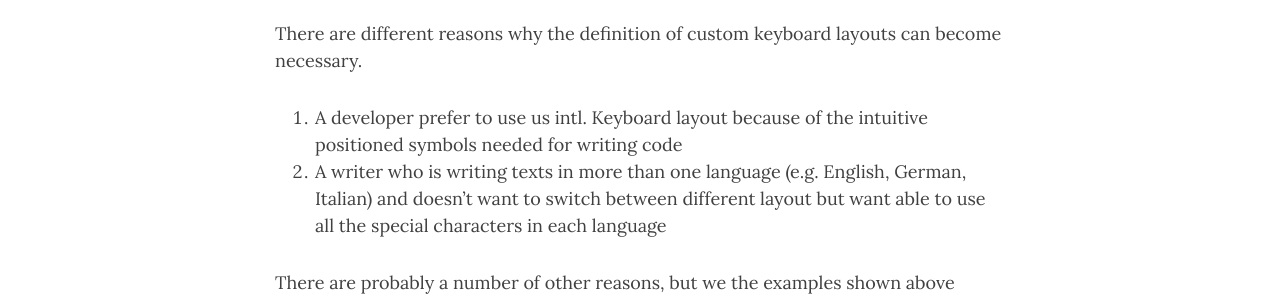
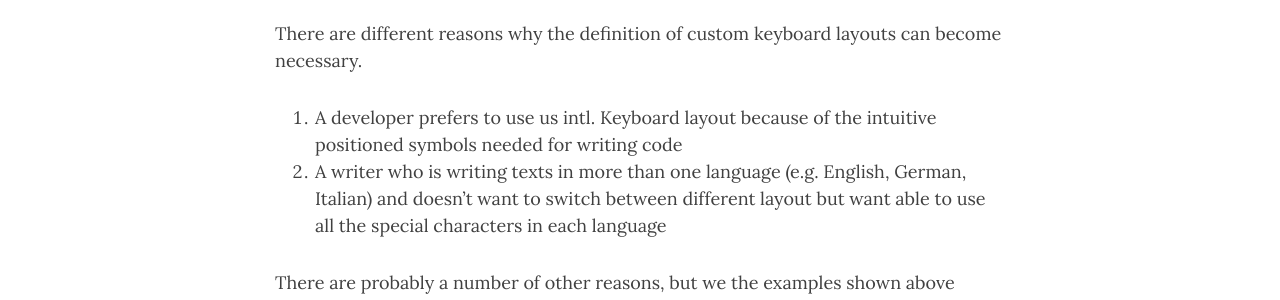
Before and after one commit to codeaffen/codeaffen.org, a Jekyll site: the page built from _posts/2023-09-25-custom-keyboard-layouts-with-xkb.md, in a window 1280 px wide and 900 px high. Shown: the part 338-638 px from the top of the window. Built offline with Jekyll 4.4.1, drawn with Linux system fonts in a browser that asks for light colours; nearby versions of some CDN libraries; some web fonts are replaced; comment, search, counter and statistics services are not loaded; some of the changed text lies outside the part shown.

Commit message:
some last grammar fixes

```diff
--- a/_posts/2023-09-25-custom-keyboard-layouts-with-xkb.md
+++ b/_posts/2023-09-25-custom-keyboard-layouts-with-xkb.md
@@ -8,7 +8,7 @@
 
 There are different reasons why the definition of custom keyboard layouts can become necessary.
 
-1. A developer prefer to use us intl. Keyboard layout because of the intuitive positioned symbols needed for writing code
+1. A developer prefers to use us intl. Keyboard layout because of the intuitive positioned symbols needed for writing code
 2. A writer who is writing texts in more than one language (e.g. English, German, Italian) and doesn’t want to switch between different layout but want able to use all the special characters in each language
 
 There are probably a number of other reasons, but we the examples shown above should be enough.
@@ -68,7 +68,7 @@
 <!-- markdownlint-enable MD033 -->
 
 1. We define our layout within the `xkb_symbols` section
-2. Foremost, we include the layout `us(alt-intl)` which works well for us so far, and we don't want to define all the keys again
+2. Foremost, we include the layout `us(alt-intl)` which works well for us so far, and we don’t want to define all the keys again
 3. We define the tilde key to work as `backtick` (dead key) and `tilde` (/w shift). In combination with `ralt` we define the `section` key and the `plusminus` key (/w shift)
 4. We define the s key to work as `sS` and `ß` and upper umlaut ß (/w shift)
 5. We define the c key to work as `cC` and in combination with `ralt` the cent sign and the copyright sign  (/w shift)
@@ -122,20 +122,20 @@
 <!-- markdownlint-enable MD033 -->
 
 1. We defined a new layout named `codeaffen`. This will map to the definition file created before
-2. We also define a short description  `usde`. The short description will be shown in the layout switch tray icon (if more than on layout is configured)
+2. We also define a short description `usde`. The short description will be shown in the layout switch tray icon (if more than on layout is configured)
 3. The description will be shown in the configuration dialog (e.g. in Gnome, Tray chooser)
 4. We bound the layout to all languages with ISO ID `eng` and `deu` as well as countries with ISO ID `US` and `DE`
 
-![Keyboard Layout Tray Chooser](../assets/img/select_keyboard_layout_tray.png){: .mx-auto.d-block :}
+![Keyboard Layout Tray Chooser](../assets/img/select_keyboard_layout_tray.png){:.mx-auto.d-block :}
 
-## setup your keyboard
+## set up your keyboard
 
 {: .box-note}
 **Note:** It can be necessary to logout and relogin to make the layout available.
 
 Now you can select your newly defined layout in the configuration dialog.
 
-![Select your keyboard layout](../assets/img/select_keyboard_layout_fedora.png){: .mx-auto.d-block :}
+![Select your keyboard layout](../assets/img/select_keyboard_layout_fedora.png){:.mx-auto.d-block :}
 
 From now on, you can use all the defined key combos as you would normally do.
 
```
